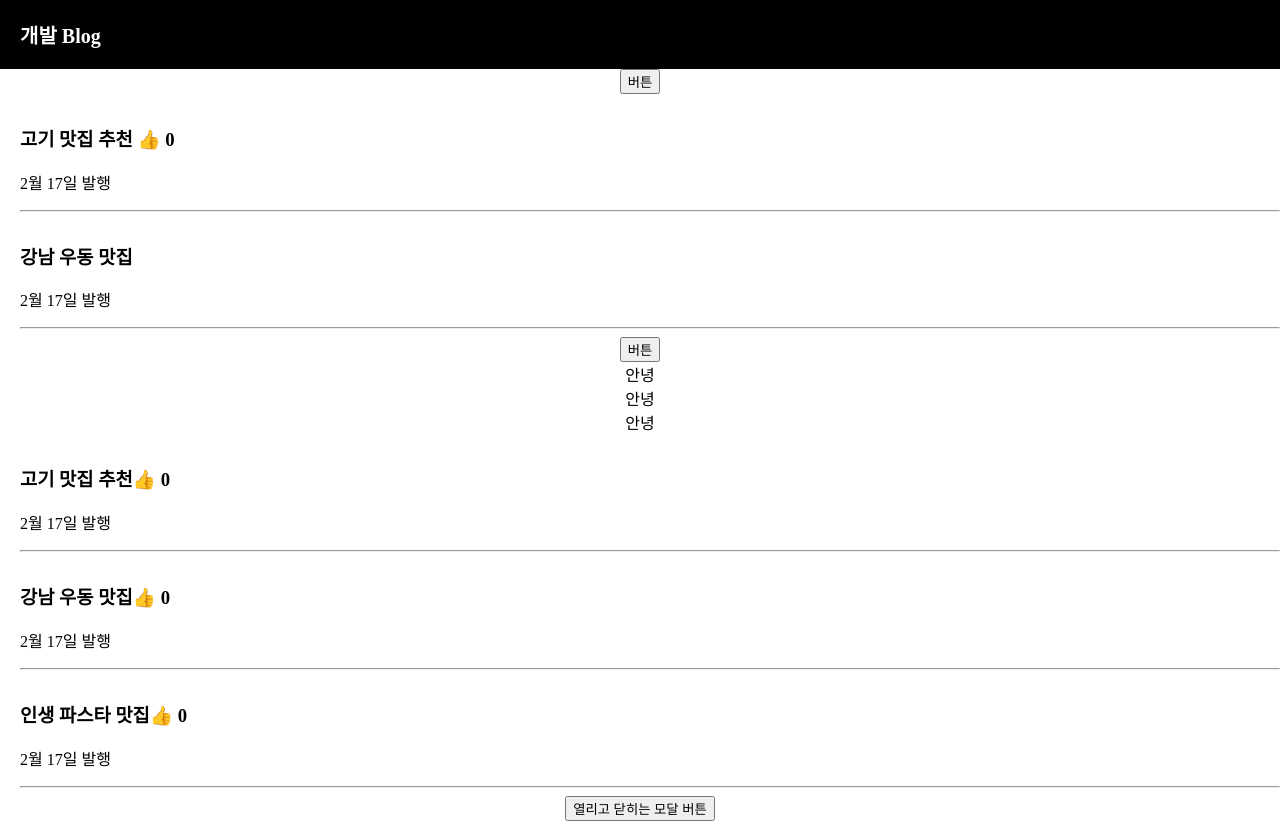
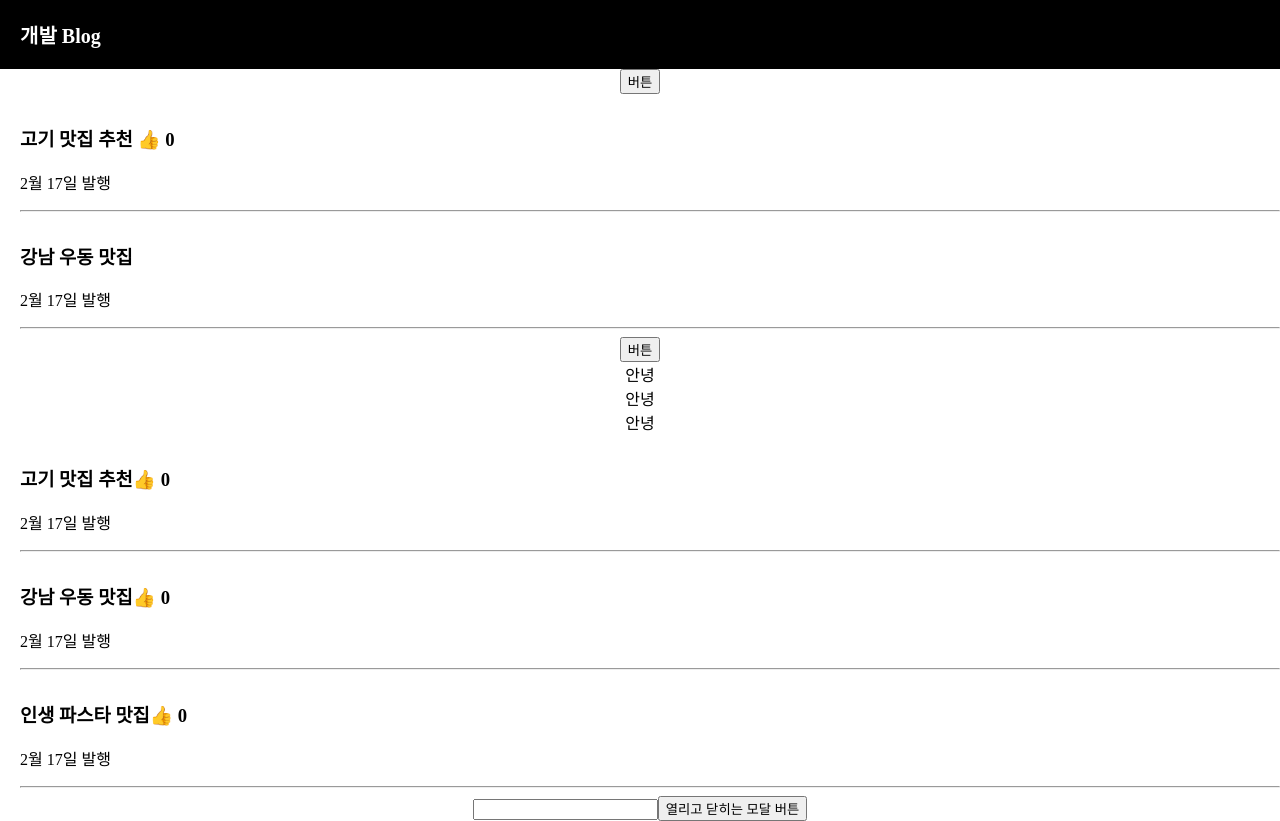
Before and after one commit to jhhong0930/react-app-blog, a React (Create React App) app in the folder blog/: page / in a window 1280 px wide. Shown: the top 821 px of the page. Built offline with nearby package versions, Linux system fonts and the light colour scheme.

Commit message:
input - 사용자가 입력한 글을 변수에 저장하기

```diff
--- a/blog/src/App.js
+++ b/blog/src/App.js
@@ -21,6 +21,8 @@ function App() {
   let [modal, changeModal] = useState(false);
 
   let [clickedTitle, changeClickedTitle] = useState(0);
+
+  let [input, changeInput] = useState('');
 
   let posts = '강남 고기 맛집';
 
@@ -79,7 +81,7 @@ function App() {
 
       {
         list.map(function (l, i) {
-          return <div className="list">
+          return <div className="list" key={i}>
                   <h3 onClick={ () => { changeClickedTitle(i) }}>{l}
                     <span onClick={ () => {changeCount(count + 1)} }>👍</span> {count}
                   </h3>
@@ -93,6 +95,10 @@ function App() {
       {/* <button onClick={ () => { changeClickedTitle(0) }}>버튼1</button>
       <button onClick={ () => { changeClickedTitle(1) }}>버튼2</button>
       <button onClick={ () => { changeClickedTitle(2) }}>버튼3</button> */}
+
+
+      { input }
+      <input onChange={ (e) => { changeInput(e.target.value) } } />
 
       <button onClick={ () => {changeModal(!modal)}}>열리고 닫히는 모달 버튼</button>
 
```
